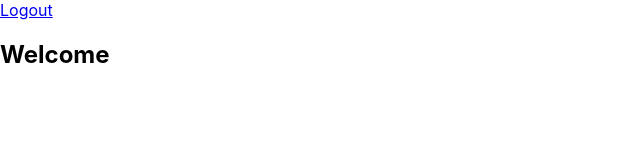
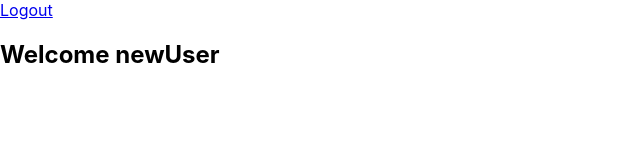
Before and after one commit to Drleugim/soundX, a React (Create React App) app: page /welcome/newUser in a window 1280 px wide. Shown: the top 160 px of the page, without its empty margins (0-640 px from the left). Built offline with nearby package versions, Linux system fonts and the light colour scheme.

Commit message:
Fixed error in App.js

```diff
--- a/src/App.js
+++ b/src/App.js
@@ -13,7 +13,7 @@ function App() {
     <Router>
       <Switch>
         <Route exact path="/" component={Login}/>
-        <Route path= "/welcome/newUser" component={Welcome}/>
+        <Route path= "/welcome/:id" component={Welcome}/>
       </Switch>
     </Router>
   )
```
